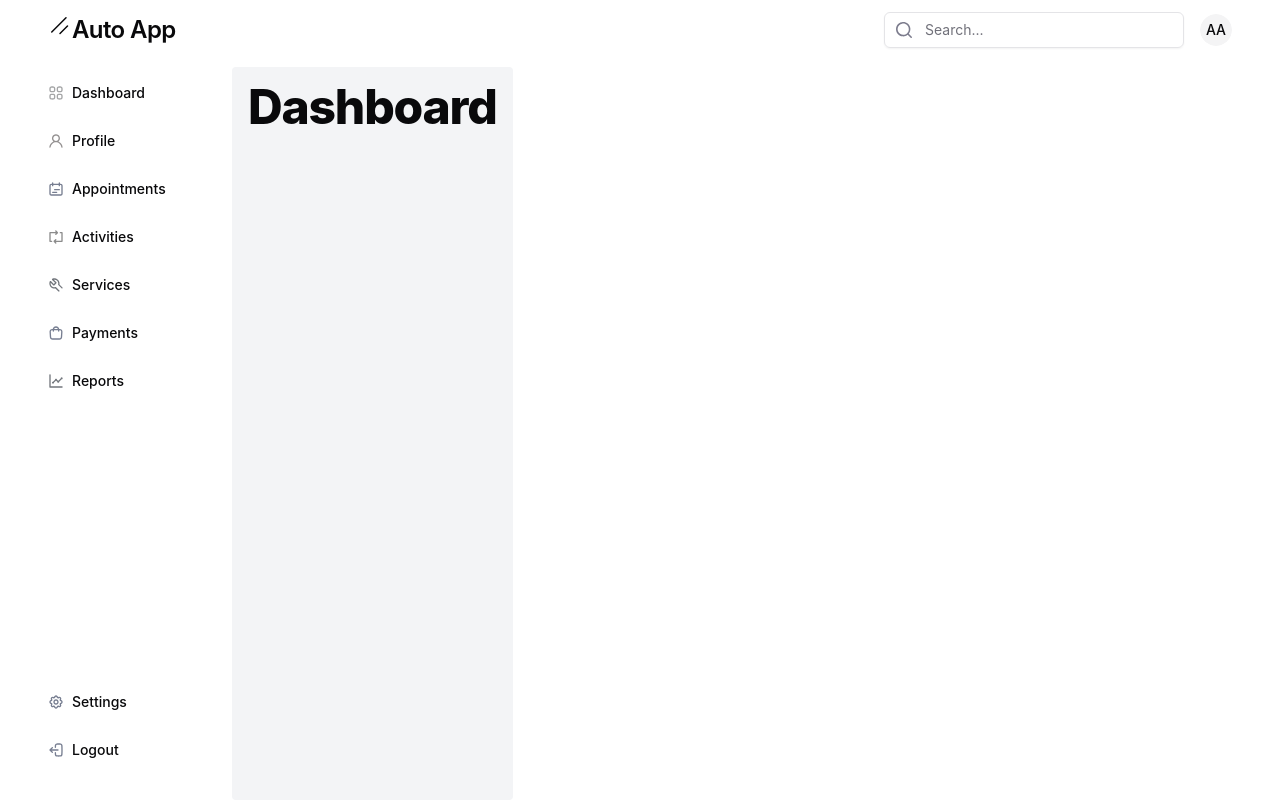
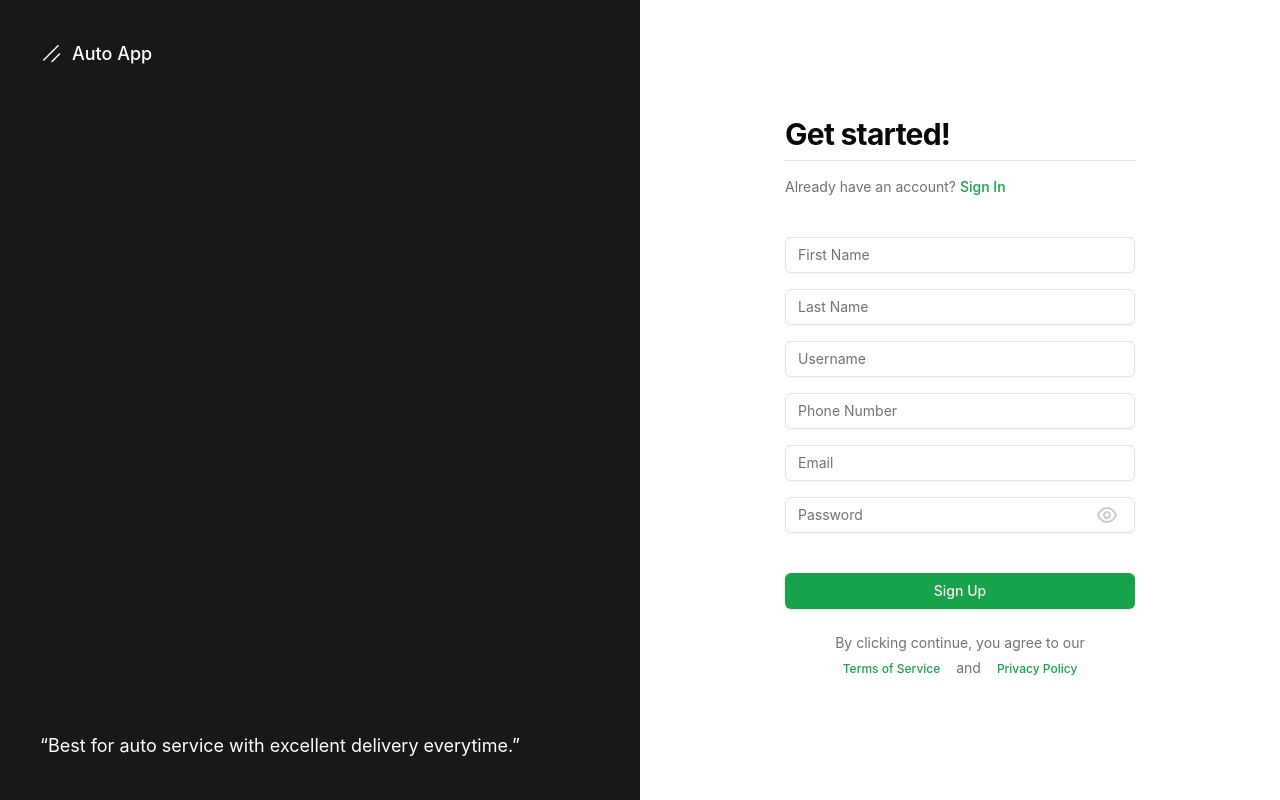
Before and after one commit to CeeJayyy007/auto-app-frontend, a React (Vite) app: page /sign-in in a window 1280 px wide. Built offline with nearby package versions, Linux system fonts and the light colour scheme.

Commit message:
AAF-25-routes-and-routing (#6)

```diff
--- a/src/App.jsx
+++ b/src/App.jsx
@@ -1,17 +1,13 @@
-import Dashboard from './pages/Dashboard';
-import Layout from './components/layout/Layout';
-import Authentication from './pages/Authentication';
-import Playground from './pages/playground';
+import { createBrowserRouter, RouterProvider } from 'react-router-dom';
+import { publicRoutes, privateRoutes } from './routes';
+import checkAuth from './utils/auth';
 
-function App() {
-  return (
-    <div>
-      {/* <Playground />; */}
-      {/* <Authentication /> */}
-      <Layout>
-        <Dashboard />
-      </Layout>
-    </div>
-  );
-}
+const App = () => {
+  const router = createBrowserRouter([
+    ...(checkAuth() ? privateRoutes() : []),
+    ...publicRoutes()
+  ]);
+
+  return <RouterProvider router={router} />;
+};
 export default App;
--- a/src/components/authForms/AuthValidation.js
+++ b/src/components/authForms/AuthValidation.js
@@ -1,6 +1,6 @@
 import * as z from 'zod';
 
-const AuthValidationFormSchema = z
+const CreateAccountFormSchema = z
   .object({
     firstName: z.string().min(2, 'Must be at least 2 characters'),
     lastName: z.string().min(2, 'Must be at least 2 characters'),
@@ -9,7 +9,6 @@ const AuthValidationFormSchema = z
     phone: z.string().min(10, 'Must be at least 10 characters'),
     password: z.string()
   })
-  .optional()
   .superRefine(({ password }, checkPassComplexity) => {
     const containsUppercase = (ch) => /[A-Z]/.test(ch);
     const containsLowercase = (ch) => /[a-z]/.test(ch);
@@ -73,4 +72,9 @@ const AuthValidationFormSchema = z
     }
   });
 
-export default AuthValidationFormSchema;
+const LoginFormSchema = z.object({
+  email: z.string().email('Invalid email address'),
+  password: z.string()
+});
+
+export { CreateAccountFormSchema, LoginFormSchema };
--- a/src/components/authForms/CreateAccountForm.jsx
+++ b/src/components/authForms/CreateAccountForm.jsx
@@ -13,13 +13,13 @@ import {
   FormLabel,
   FormMessage
 } from '@/components/ui/form';
-import AuthValidationFormSchema from './AuthValidation';
+import { CreateAccountFormSchema } from './AuthValidation';
 
 const CreateAccountForm = ({ className, ...props }) => {
   const [showPassword, setShowPassword] = React.useState(false);
 
   const form = useForm({
-    resolver: zodResolver(AuthValidationFormSchema),
+    resolver: zodResolver(CreateAccountFormSchema),
     defaultValues: {
       firstName: '',
       lastName: '',
@@ -43,7 +43,7 @@ const CreateAccountForm = ({ className, ...props }) => {
   };
 
   return (
-    <div className={cn('grid gap-6', className)} {...props}>
+    <div className="grid gap-6" {...props}>
       <Form {...form}>
         <form onSubmit={form.handleSubmit(onSubmit)}>
           <div className="grid gap-2">
@@ -147,7 +147,7 @@ const CreateAccountForm = ({ className, ...props }) => {
               name="password"
               render={({ field }) => (
                 <FormItem>
-                  <FormLabel className="sr-only">Email</FormLabel>
+                  <FormLabel className="sr-only">Password</FormLabel>
                   <FormControl>
                     <div className="flex relative items-center">
                       <Button
--- a/src/components/authForms/LoginForm.jsx
+++ b/src/components/authForms/LoginForm.jsx
@@ -1,5 +1,4 @@
 import * as React from 'react';
-import { cn } from '@/lib/utils';
 import { Button } from '@/components/ui/button';
 import { Input } from '@/components/ui/input';
 import { zodResolver } from '@hookform/resolvers/zod';
@@ -13,12 +12,15 @@ import {
   FormLabel,
   FormMessage
 } from '@/components/ui/form';
-import AuthValidationFormSchema from './AuthValidation';
+import { LoginFormSchema } from './AuthValidation';
+import { useNavigate } from 'react-router-dom';
 
 const LoginForm = ({ className, ...props }) => {
   const [showPassword, setShowPassword] = React.useState(false);
+  const navigate = useNavigate();
+
   const form = useForm({
-    resolver: zodResolver(AuthValidationFormSchema),
+    resolver: zodResolver(LoginFormSchema),
     defaultValues: {
       email: '',
       password: ''
@@ -27,7 +29,9 @@ const LoginForm = ({ className, ...props }) => {
 
   const onSubmit = async (data) => {
     try {
-      console.log(data);
+      localStorage.setItem('token', JSON.stringify(data));
+      console.log('token', localStorage.getItem('token'));
+      navigate('/dashboard');
       form.reset();
     } catch (error) {
       form.setError('submitError', {
@@ -38,7 +42,7 @@ const LoginForm = ({ className, ...props }) => {
   };
 
   return (
-    <div className={cn('grid gap-6', className)} {...props}>
+    <div className="grid gap-6" {...props}>
       <Form {...form}>
         <form onSubmit={form.handleSubmit(onSubmit)}>
           <div className="grid gap-2">
@@ -67,7 +71,7 @@ const LoginForm = ({ className, ...props }) => {
               name="password"
               render={({ field }) => (
                 <FormItem>
-                  <FormLabel className="sr-only">Email</FormLabel>
+                  <FormLabel className="sr-only">Password</FormLabel>
                   <FormControl>
                     <div className="flex relative items-center">
                       <Button
@@ -90,8 +94,11 @@ const LoginForm = ({ className, ...props }) => {
                 </FormItem>
               )}
             />
-
-            <Button className="mt-8" disabled={form.formState.isLoading}>
+            <Button
+              className="mt-8"
+              disabled={form.formState.isLoading}
+              type="submit"
+            >
               Sign In
             </Button>
           </div>
--- a/src/components/layout/Layout.jsx
+++ b/src/components/layout/Layout.jsx
@@ -1,13 +1,21 @@
+import { Outlet } from 'react-router';
 import MainNav from '../navigation/MainNav';
 import Sidebar from '../navigation/Sidebar';
+import { Suspense } from 'react';
+// import CustomLoader from '../lib/loader';
 
-const Layout = ({ children }) => {
+const Layout = () => {
   return (
     <div className="flex flex-col h-screen md:container md:mx-auto">
       <MainNav />
       <div className="flex flex-row h-screen">
         <Sidebar />
-        <main className="bg-gray-100 p-4 rounded">{children}</main>
+        {/* <Suspense fallback={<CustomLoader />}> */}
+        <Suspense>
+          <div className="bg-gray-100 rounded w-screen p-4">
+            <Outlet />
+          </div>
+        </Suspense>
       </div>
     </div>
   );
--- a/src/components/navigation/Sidebar.jsx
+++ b/src/components/navigation/Sidebar.jsx
@@ -1,20 +1,32 @@
-import { Button } from '@/components/ui/button';
 import IconButton from '@/components/IconButton';
 import {
   sidebarContent as content,
   bottomNavContent as bottomContent
 } from './navUtils';
+import { useNavigate } from 'react-router-dom';
 
 const Sidebar = () => {
+  const navigate = useNavigate();
+
+  const handleClick = (path) => {
+    console.log(path);
+    navigate(path);
+  };
+
   return (
     <div className="flex flex-col h-full w-[200px] relative pr-8">
       <div className="space-y-3 py-4">
         {content.map((item) => (
-          <IconButton key={item.title} {...item} variant="ghost" />
+          <IconButton
+            key={item.title}
+            {...item}
+            variant="ghost"
+            onClick={() => handleClick(item.path)}
+          />
         ))}
       </div>
 
-      <div className="absolute space-y-3 inset-x-0 bottom-8">
+      <div className="absolute space-y-3 bottom-8 pr-8">
         {bottomContent.map((item) => (
           <IconButton key={item.title} {...item} variant="ghost" />
         ))}
--- /dev/null
+++ b/src/pages/Profile.jsx
@@ -0,0 +1,9 @@
+const Profile = () => {
+  return (
+    <div>
+      <h1>Profile</h1>
+    </div>
+  );
+};
+
+export default Profile;
--- /dev/null
+++ b/src/routes.jsx
@@ -0,0 +1,28 @@
+import { lazy } from 'react';
+import { Navigate } from 'react-router-dom';
+import Layout from '@/components/layout/Layout';
+const Profile = lazy(() => import('./pages/Profile'));
+const Dashboard = lazy(() => import('./pages/Dashboard'));
+const Authentication = lazy(() => import('./pages/Authentication'));
+
+const privateRoutes = () => {
+  return [
+    {
+      element: <Layout />,
+      children: [
+        { path: '/', element: <Dashboard /> },
+        { path: 'profile', element: <Profile /> },
+        { path: '*', element: <Navigate to="/" replace /> }
+      ]
+    }
+  ];
+};
+
+const publicRoutes = () => {
+  return [
+    { path: '/sign-in', element: <Authentication /> },
+    { path: '*', element: <Navigate to="/sign-in" replace /> }
+  ];
+};
+
+export { privateRoutes, publicRoutes };
--- /dev/null
+++ b/src/utils/auth.js
@@ -0,0 +1,10 @@
+const checkAuth = () => {
+  const token = localStorage.getItem('token');
+
+  if (!token) {
+    return false;
+  }
+  return true;
+};
+
+export default checkAuth;
```
